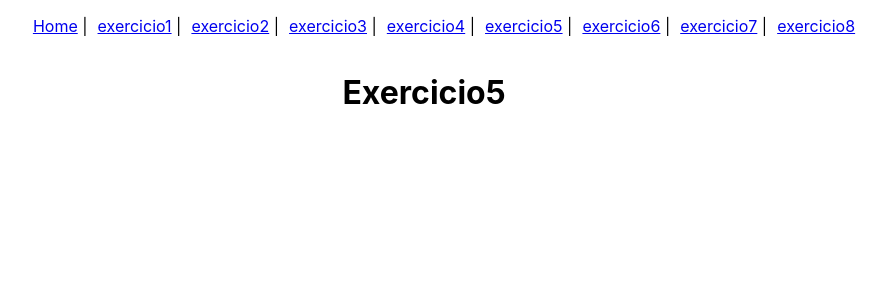
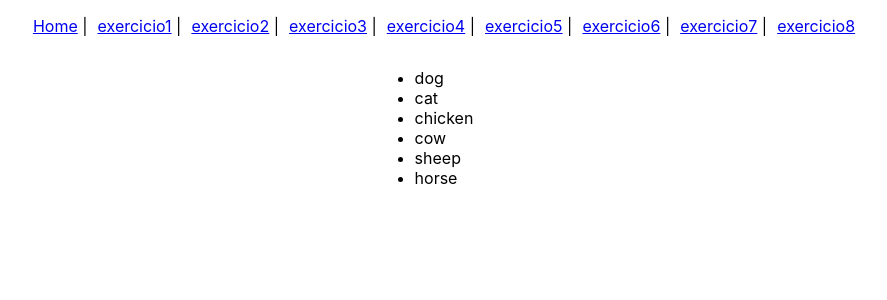
Before and after one commit to andradeviniicius/reactExercises, a React (Vite) app: page /exercicio5 in a window 1280 px wide. Shown: the top 300 px of the page, without its empty margins (216-1103 px from the left). Built offline with nearby package versions, Linux system fonts and the light colour scheme.

Commit message:
complete!

```diff
--- a/src/components/exercicio5/index.jsx
+++ b/src/components/exercicio5/index.jsx
@@ -1,5 +1,32 @@
+import { useState } from "react";
+
 function Exercicio5() {
-	return <h1 className='title'>Exercicio5</h1>
+  const animals = ["dog", "cat", "chicken", "cow", "sheep", "horse"];
+
+  const animalList = animals.map((a) =>
+  <li>{a}</li>
+);
+
+  return (
+    <>
+      <div
+        style={{
+          display: "flex",
+          flexDirection: "column",
+          alignItems: "center",
+          justifyContent: "start",
+          width: "100%",
+          height: "100%",
+        }}
+      >
+
+		<ul>
+			{animalList}
+		</ul>
+
+	  </div>
+    </>
+  );
 }
 
-export default Exercicio5
+export default Exercicio5;
```
